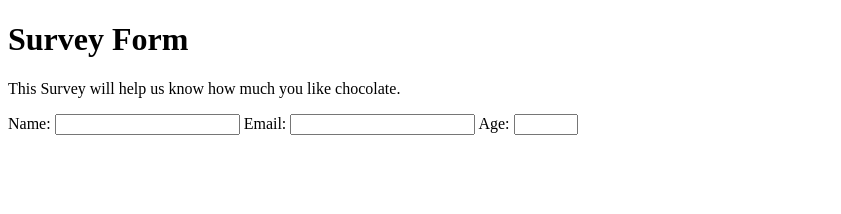
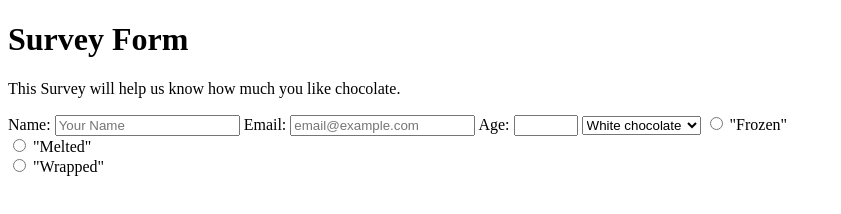
Before and after one commit to aracelicaes/ivan-araceli, a plain HTML site: page fcc-test-suite-template-master/fcc-test-suite-template-master/index.html in a window 1280 px wide. Shown: the whole page, without its empty margins (0-841 px from the left). Drawn offline with Linux system fonts and the light colour scheme.

Commit message:
fourth commit

```diff
--- a/fcc-test-suite-template-master/fcc-test-suite-template-master/index.html
+++ b/fcc-test-suite-template-master/fcc-test-suite-template-master/index.html
@@ -12,13 +12,27 @@
     <p id="description">This Survey will help us know how much you like chocolate.</p>
     <form id="survey-form">
       <label for="name" id="name-label">Name:</label>
-        <input type="text" id="name" name="name" pattern="[a-zA-Z]{.5}" required>
+        <input type="text" id="name" name="name" pattern="[a-zA-Z]{.5}" placeholder="Your Name" required>
 
       <label for="email" id="email-label">Email:</label>
-        <input type="text" id="email" name="email" pattern="[a-z0-9._%+-]+@[a-z0-9.-]+\.[a-z]{2,3}$" required>
+        <input type="text" id="email" name="email" pattern="[a-z0-9._%+-]+@[a-z0-9.-]+\.[a-z]{2,3}$" placeholder="email@example.com" required>
 
-      <label for="age" id="number-label">Age:</label>
+      <label for="age" id="number-label" placeholder="i.e. 26">Age:</label>
         <input type="number" id="number" name="age" min="0" max="999">
+
+      <select id="dropdown">
+        <option value="white chocolate">White chocolate</option>
+        <option value="dark chocolate">Dark chocolagte</option>
+        <option value="milk chocolate">Milk chocolate</option>
+
+      </select>
+      <span id="consistency">
+        <input type="radio" name="consistency" value="frozen"> "Frozen"
+        <br>
+        <input type="radio" name="consistency" value="melted"> "Melted"
+        <br>
+        <input type="radio" name="consistency" value="wrapped"> "Wrapped"
+      </span>
     </form>
     <script  src="js/index.js"></script>
   </body>
```
